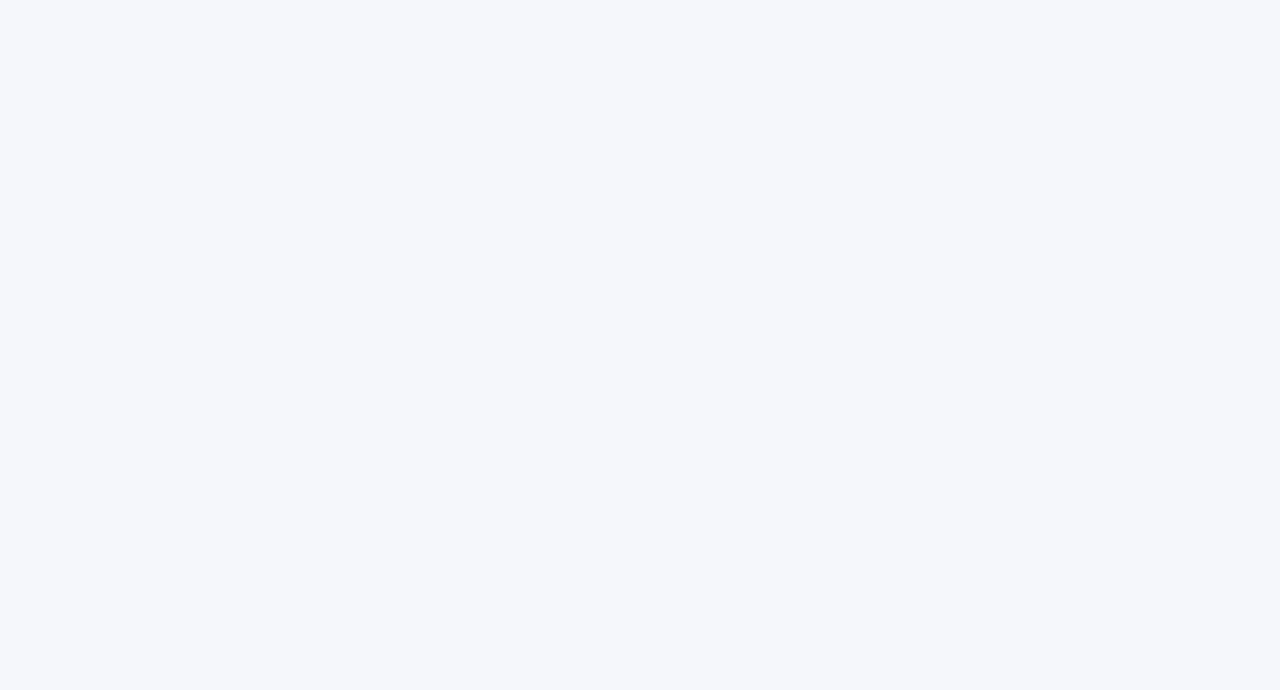
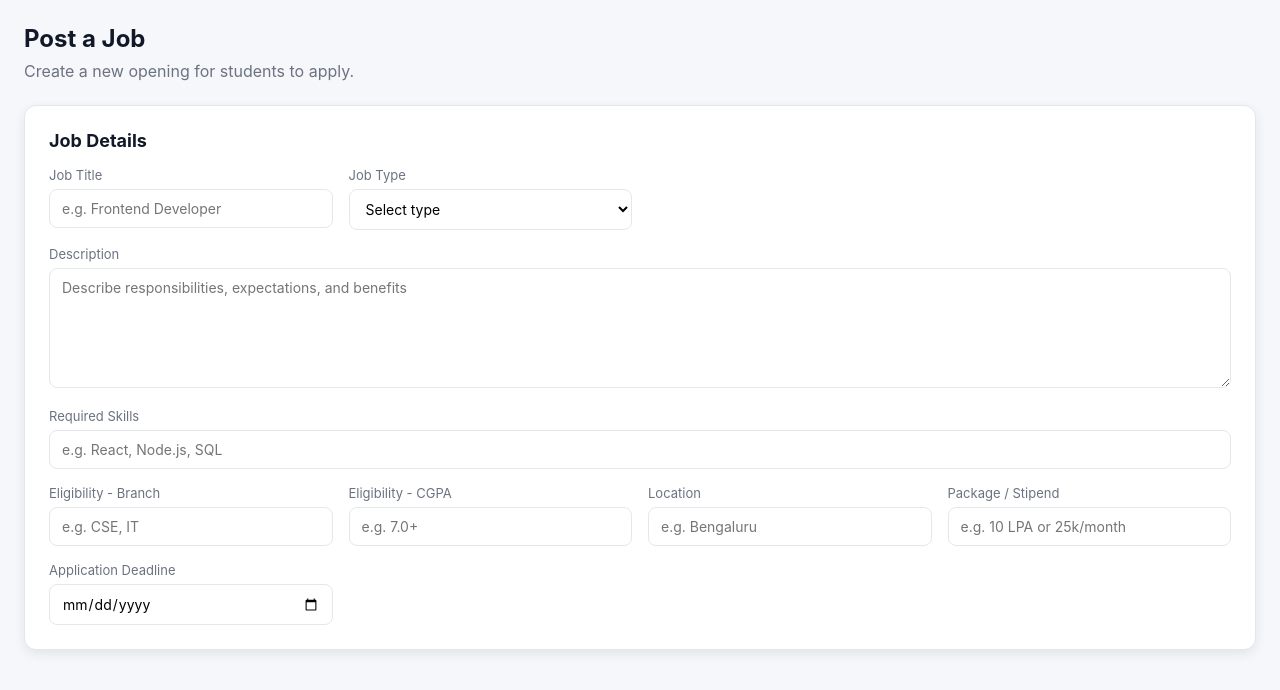
Before and after one commit to Shehbaaz297/PLACEN-ai-platform, a React app in the folder frontend/: page /company/post-job in a window 1280 px wide. Before the commit this address had no page. Shown: the top 690 px of the page. Built offline with nearby package versions, Linux system fonts and the light colour scheme; the HTML template or start-up script is replaced by a standard one.

Commit message:
Add company post job page UI

```diff
--- a/frontend/src/App.jsx
+++ b/frontend/src/App.jsx
@@ -3,6 +3,7 @@ import Home from './pages/Home';
 import StudentDashboard from './pages/StudentDashboard';
 import StudentProfile from './pages/StudentProfile';
 import CompanyDashBoard from './pages/CompanyDashBoard';
+import Postjob from './pages/Postjob';
 import DashboardLayout from './layouts/DashboardLayout';
 import ProtectedRoute from './components/ProtectedRoute';
 
@@ -37,6 +38,14 @@ function App() {
             </ProtectedRoute>
           )}
         />
+        <Route
+          path="/company/post-job"
+          element={(
+            <ProtectedRoute allowedRole="company">
+              <Postjob />
+            </ProtectedRoute>
+          )}
+        />
       </Routes>
     </BrowserRouter>
   );
--- a/frontend/src/components/Sidebar.jsx
+++ b/frontend/src/components/Sidebar.jsx
@@ -37,7 +37,7 @@ function Sidebar() {
         Student Portal
       </h1>
       <nav style={{ display: 'flex', flexDirection: 'column', gap: '16px' }}>
-        {['Dashboard', 'Company Dashboard', 'Profile', 'Applications', 'Interviews', 'Offers', 'Settings'].map((item) => (
+        {['Dashboard', 'Company Dashboard', 'Post Job', 'Profile', 'Applications', 'Interviews', 'Offers', 'Settings'].map((item) => (
           <div
             key={item}
             style={{
--- /dev/null
+++ b/frontend/src/pages/Postjob.jsx
@@ -0,0 +1,137 @@
+const containerStyle = {
+	padding: '24px'
+};
+
+const cardStyle = {
+	background: 'var(--card-bg, #fff)',
+	borderRadius: '12px',
+	padding: '24px',
+	boxShadow: '0 4px 12px rgba(0,0,0,0.08)',
+	border: '1px solid var(--border-color, #e5e7eb)'
+};
+
+const formGridStyle = {
+	display: 'grid',
+	gridTemplateColumns: 'repeat(auto-fit, minmax(240px, 1fr))',
+	gap: '16px'
+};
+
+const labelStyle = {
+	fontSize: '13px',
+	color: 'var(--text-muted, #6b7280)',
+	marginBottom: '6px',
+	display: 'block'
+};
+
+const inputStyle = {
+	width: '100%',
+	padding: '10px 12px',
+	borderRadius: '8px',
+	border: '1px solid var(--border-color, #e5e7eb)',
+	background: 'var(--input-bg, #fff)',
+	fontSize: '14px'
+};
+
+const textareaStyle = {
+	...inputStyle,
+	minHeight: '120px',
+	resize: 'vertical'
+};
+
+const sectionTitleStyle = {
+	margin: '0 0 16px 0',
+	fontSize: '18px'
+};
+
+function Postjob() {
+	return (
+		<div style={containerStyle}>
+			<h2 style={{ margin: 0 }}>Post a Job</h2>
+			<p style={{ color: 'var(--text-muted)', marginTop: '8px' }}>
+				Create a new opening for students to apply.
+			</p>
+
+			<div style={{ marginTop: '24px' }}>
+				<div style={cardStyle}>
+					<h3 style={sectionTitleStyle}>Job Details</h3>
+					<form style={formGridStyle}>
+						<div>
+							<label style={labelStyle} htmlFor="jobTitle">
+								Job Title
+							</label>
+							<input id="jobTitle" type="text" placeholder="e.g. Frontend Developer" style={inputStyle} />
+						</div>
+
+						<div>
+							<label style={labelStyle} htmlFor="jobType">
+								Job Type
+							</label>
+							<select id="jobType" style={inputStyle} defaultValue="">
+								<option value="" disabled>
+									Select type
+								</option>
+								<option value="Internship">Internship</option>
+								<option value="Placement">Placement</option>
+							</select>
+						</div>
+
+						<div style={{ gridColumn: '1 / -1' }}>
+							<label style={labelStyle} htmlFor="description">
+								Description
+							</label>
+							<textarea
+								id="description"
+								placeholder="Describe responsibilities, expectations, and benefits"
+								style={textareaStyle}
+							/>
+						</div>
+
+						<div style={{ gridColumn: '1 / -1' }}>
+							<label style={labelStyle} htmlFor="skills">
+								Required Skills
+							</label>
+							<input id="skills" type="text" placeholder="e.g. React, Node.js, SQL" style={inputStyle} />
+						</div>
+
+						<div>
+							<label style={labelStyle} htmlFor="branch">
+								Eligibility - Branch
+							</label>
+							<input id="branch" type="text" placeholder="e.g. CSE, IT" style={inputStyle} />
+						</div>
+
+						<div>
+							<label style={labelStyle} htmlFor="cgpa">
+								Eligibility - CGPA
+							</label>
+							<input id="cgpa" type="text" placeholder="e.g. 7.0+" style={inputStyle} />
+						</div>
+
+						<div>
+							<label style={labelStyle} htmlFor="location">
+								Location
+							</label>
+							<input id="location" type="text" placeholder="e.g. Bengaluru" style={inputStyle} />
+						</div>
+
+						<div>
+							<label style={labelStyle} htmlFor="package">
+								Package / Stipend
+							</label>
+							<input id="package" type="text" placeholder="e.g. 10 LPA or 25k/month" style={inputStyle} />
+						</div>
+
+						<div>
+							<label style={labelStyle} htmlFor="deadline">
+								Application Deadline
+							</label>
+							<input id="deadline" type="date" style={inputStyle} />
+						</div>
+					</form>
+				</div>
+			</div>
+		</div>
+	);
+}
+
+export default Postjob;
```
